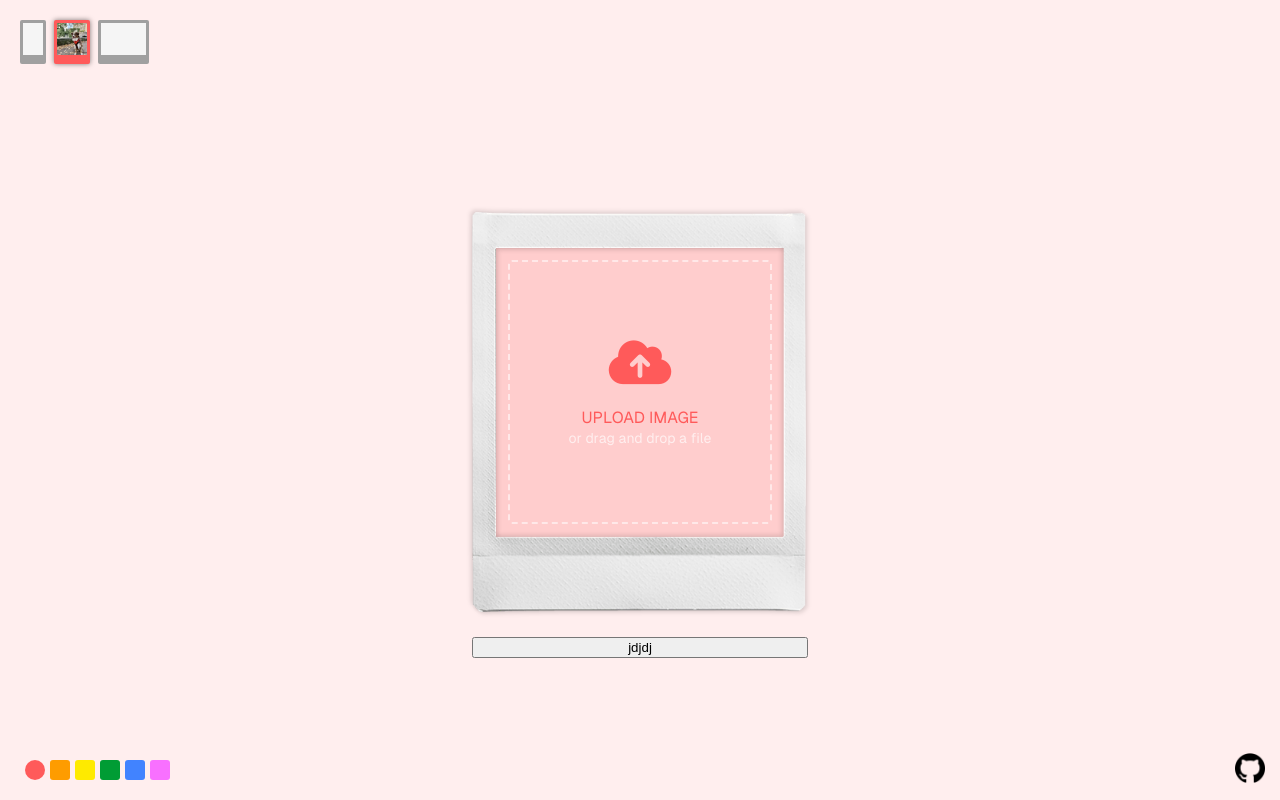
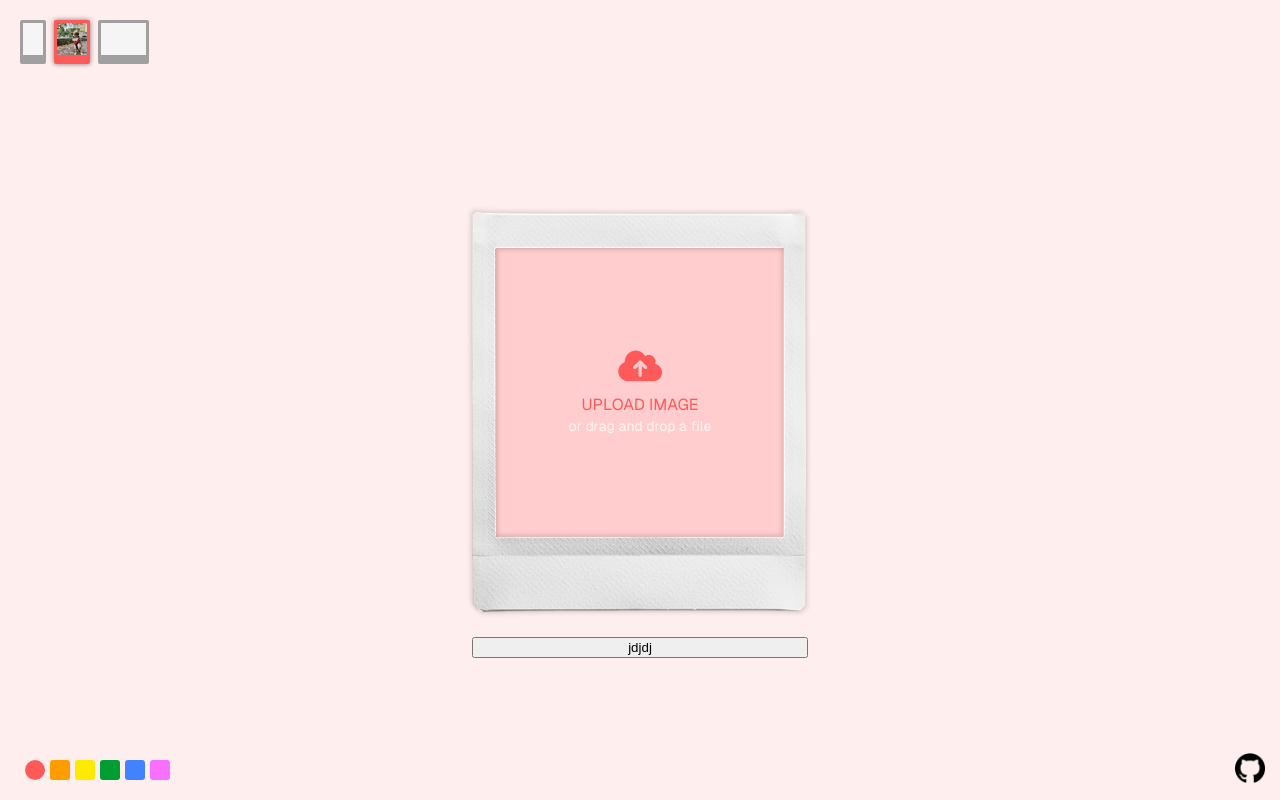
Before and after one commit to linssenste/instax-link-web, a Vue app: page / in a window 1280 px wide. Built offline with nearby package versions, Linux system fonts and the light colour scheme.

Commit message:
upload + drop functionality

```diff
--- a/src/App.vue
+++ b/src/App.vue
@@ -2,6 +2,7 @@
 
 	<div class="app-area">
 		<div class="background" :style="themeStyling"/>
+
 		<PolaroidSizeSelector  :isConnected="false" :config="config" v-on:resize="config = $event"/>
 		<ThemeColorSelector class="theme-selector" v-on:color-change="config.theme = $event"/>
 
@@ -21,7 +22,7 @@
 import PolaroidSizeSelector from './components/layout/PolaroidSizeSelector.vue';
 import PolaroidEditor from './components/polaroid/PolaroidEditor.vue';
 
-const config=ref({
+const config = ref<any>({
     width: 800,
     height: 800,
 	theme: 'pink'
@@ -33,6 +34,9 @@
 		backgroundColor: `var(--${config.value.theme}-color)`
 	}
 })
+
+
+
 
 </script>
 
@@ -54,6 +58,9 @@
 	transform: scale(1.1);
 }
 .app-area {
+	user-select: none;
+	-moz-user-select: none;
+	-webkit-user-select: none;
 	width: 100vw;
 	height: 100vh;
 	overflow: hidden;
--- a/src/components/polaroid/PolaroidEditor.vue
+++ b/src/components/polaroid/PolaroidEditor.vue
@@ -10,7 +10,7 @@
 
 					<CropperArea v-if="image" :config="config" :image="image" />
 
-					<SelectUpload v-else :config="config" v-on:selected="getFileData($event)"/>
+					<SelectUpload v-else :theme="config.theme" v-on:selected="getFileData($event)"/>
 
 
 				</template>
@@ -24,19 +24,14 @@
 <script setup lang="ts">
 import PolaroidFrame from './PolaroidFrame.vue';
 
-import { ref, computed, onUnmounted, onMounted } from 'vue'
-import ImageCompressor from 'image-compressor.js';
+import { ref } from 'vue'
 import CropperArea from './CropperArea.vue';
-import DropUpload from '../layout/DropUpload.vue';
-import SelectUpload from '../layout/SelectUpload.vue';
+import DropUpload from '../upload/DropUpload.vue';
+import SelectUpload from '../upload/SelectUpload.vue';
 
 
 const props = defineProps<{
-	config: {
-		width: number,
-		height: number,
-		theme: string
-	}
+	config: any
 }>()
 
 
--- /dev/null
+++ b/src/components/upload/DropUpload.vue
@@ -0,0 +1,157 @@
+<template>
+	<div v-show="isDraggingOver" class="drop-overlay">
+
+		<div class="gradient-border">
+
+			<i class="fa-solid fa-plus plus-icon" :style="colorStyling"/>
+
+		</div>
+	</div>
+</template>
+
+
+<script setup lang="ts">
+import { computed, onMounted, onUnmounted, ref } from 'vue';
+
+const props = defineProps<{
+	theme: string
+}>()
+const colorStyling = computed(() => {
+	return `color: var(--${props.theme}-color);`
+})
+const isDraggingOver = ref(false);
+
+const emit = defineEmits(['dropped']);
+
+onMounted(() => {
+	document.addEventListener('dragover', dragOver);
+	document.addEventListener('dragenter', dragEnter);
+	document.addEventListener('dragleave', dragLeave);
+	document.addEventListener('drop', onDrop);
+});
+
+onUnmounted(() => {
+	document.removeEventListener('dragover', dragOver);
+	document.removeEventListener('dragenter', dragEnter);
+	document.removeEventListener('dragleave', dragLeave);
+	document.removeEventListener('drop', onDrop);
+});
+
+
+const updateDragState = (isDragging: boolean) => {
+
+	isDraggingOver.value = isDragging;
+};
+
+const dragOver = (e: DragEvent) => {
+	e.preventDefault();
+	e.stopImmediatePropagation();
+
+	updateDragState(true);
+};
+let dragCounter = 0;
+
+const dragEnter = (e: DragEvent) => {
+	e.preventDefault();
+	e.stopPropagation();
+	dragCounter++;
+	updateDragState(true);
+};
+
+const dragLeave = (e: DragEvent) => {
+	e.preventDefault();
+	e.stopPropagation();
+	dragCounter--;
+	if (dragCounter === 0) {
+		updateDragState(false);
+	}
+};
+
+const onDrop = (e: DragEvent) => {
+	e.preventDefault();
+	e.stopPropagation();
+	dragCounter = 0;
+	updateDragState(false);
+
+	if (e.dataTransfer?.files) {
+		const file = e.dataTransfer.files[0];
+		if (file && file.type.startsWith('image/')) {
+			console.log(file)
+			emit('dropped', file)
+			//getFileData(file);
+		}
+	}
+};
+</script>
+
+<style scoped lang="scss">
+.border-hint-dotted {
+	position: absolute;
+
+
+}
+
+
+.drop-overlay {
+	z-index: 1000000 !important;
+	position: fixed;
+	width: 100vw;
+	height: 100vh;
+	top: 0px;
+	left: 0px;
+	background: rgba(255, 255, 255, 1);
+}
+
+.gradient-border {
+	position: absolute;
+	display: flex;
+	justify-content: center;
+	align-items: center;
+	width: auto;
+	height: auto;
+	top: 25px;
+	left: 25px;
+	right: 25px;
+	bottom: 25px;
+	background: white;
+	border-radius: .25rem
+}
+
+.gradient-border::after {
+	position: absolute;
+	content: '';
+
+
+	z-index: -1;
+	width: calc(100% + .25rem * 4);
+	height: calc(100% + .25rem * 4);
+	background: linear-gradient(60deg,
+			var(--blue-color),
+			var(--pink-color),
+			var(--orange-color),
+			var(--yellow-color),
+			var(--green-color),
+			var(--red-color),
+			var(--blue-color));
+
+	background-size: 300% 300%;
+	background-position: 0 50%;
+	border-radius: calc(2 * .25rem);
+	animation: moveGradient 2s alternate infinite;
+}
+
+
+@keyframes moveGradient {
+	50% {
+		background-position: 100% 50%;
+	}
+}
+
+.plus-icon {
+	position: absolute;
+	top: 50%;
+	left: 50%;
+	transform: translate(-50%, -50%);
+	font-size: 75px;
+}
+</style>
--- /dev/null
+++ b/src/components/upload/SelectUpload.vue
@@ -0,0 +1,99 @@
+<template>
+	<div data-testid="drop-area" v-on:click="uploadImage()" class="drop-area ">
+
+		<div class="area-background" :style="backgroundColorStyling" />
+
+
+		<input data-testid="input-file" v-on:change="inputChanged($event)" type="file" name="" accept="image/*" id='upload'
+			   hidden>
+
+		<div class="upload-text">
+			<i :style="colorStyling" class="fa-solid fa-cloud-arrow-up" />
+			<div :style="colorStyling">UPLOAD IMAGE</div>
+			<span style="">or drag and drop a file </span>
+		</div>
+
+	</div>
+</template>
+
+<script lang="ts" setup>
+import { computed } from 'vue';
+
+
+const props = defineProps<{
+	theme: string
+}>();
+const emit = defineEmits(['selected']);
+
+
+
+const backgroundColorStyling = computed(() => {
+	return `background-color:  var(--${props.theme}-color);`
+})
+
+const colorStyling = computed(() => {
+	return `color:  var(--${props.theme}-color);`
+})
+
+
+function inputChanged(e: Event): void {
+	e.preventDefault();
+	e.stopImmediatePropagation();
+
+	const file = (e.target as any).files[0];
+
+	emit('selected', file)
+
+}
+
+function uploadImage(): void {
+	document.getElementById('upload')?.click();
+}
+
+</script>
+
+
+<style scoped>
+.drop-area {
+	position: relative;
+	width: 100%;
+	height: 100%;
+	background-color: white;
+	cursor: pointer;
+	color: #FFFFFFCC;
+	transition: all 150ms ease-in-out;
+
+}
+
+.upload-text {
+	position: absolute;
+	left: 50%;
+	top: 50%;
+	transform: translate(-50%, -50%);
+	width: 100%;
+	text-align: center;
+}
+
+.upload-text i {
+	font-size: 35px;
+	margin-bottom: 10px;
+}
+
+.upload-text span {
+	font-size: 14px;
+	font-weight: 200;
+	margin-top: 2px
+}
+
+.area-background {
+	width: 100%;
+	height: 100%;
+	position: absolute;
+	opacity: .3
+}
+
+
+.drop-area:hover {
+	color: #FFFFFF;
+}
+</style>
```
